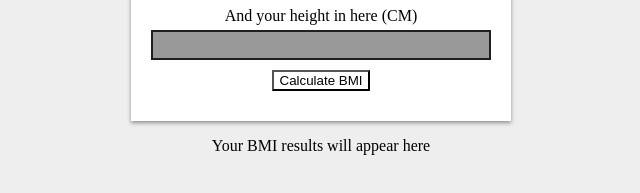
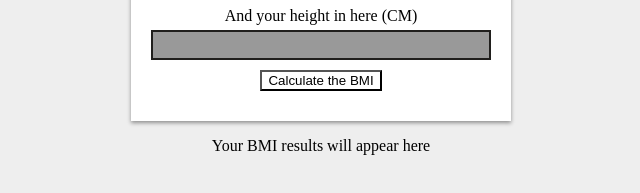
Before and after one commit to VinayakRaoDikshit/Nano_Project_FSD, a plain HTML site: page index.html in a window 1280 px wide. Shown: the part 233-426 px from the top of the page, 319-959 px from the left. Drawn offline with Linux system fonts and the light colour scheme; a script that the page names is missing.

Commit message:
Update index.html

```diff
--- a/index.html
+++ b/index.html
@@ -31,7 +31,7 @@
 					<p>And your height in here (CM)</p>
 					<input id="height" type="number" pattern="[0-9]*" name="b" />
 				</div>
-				<button type="button" class="btn" onclick="calculate()">Calculate BMI</button>
+				<button type="button" class="btn" onclick="calculate()">Calculate the BMI</button>
 			</form>
 			<div id="results" class="text-center">Your BMI results will appear here</div>
 		</div>
```
